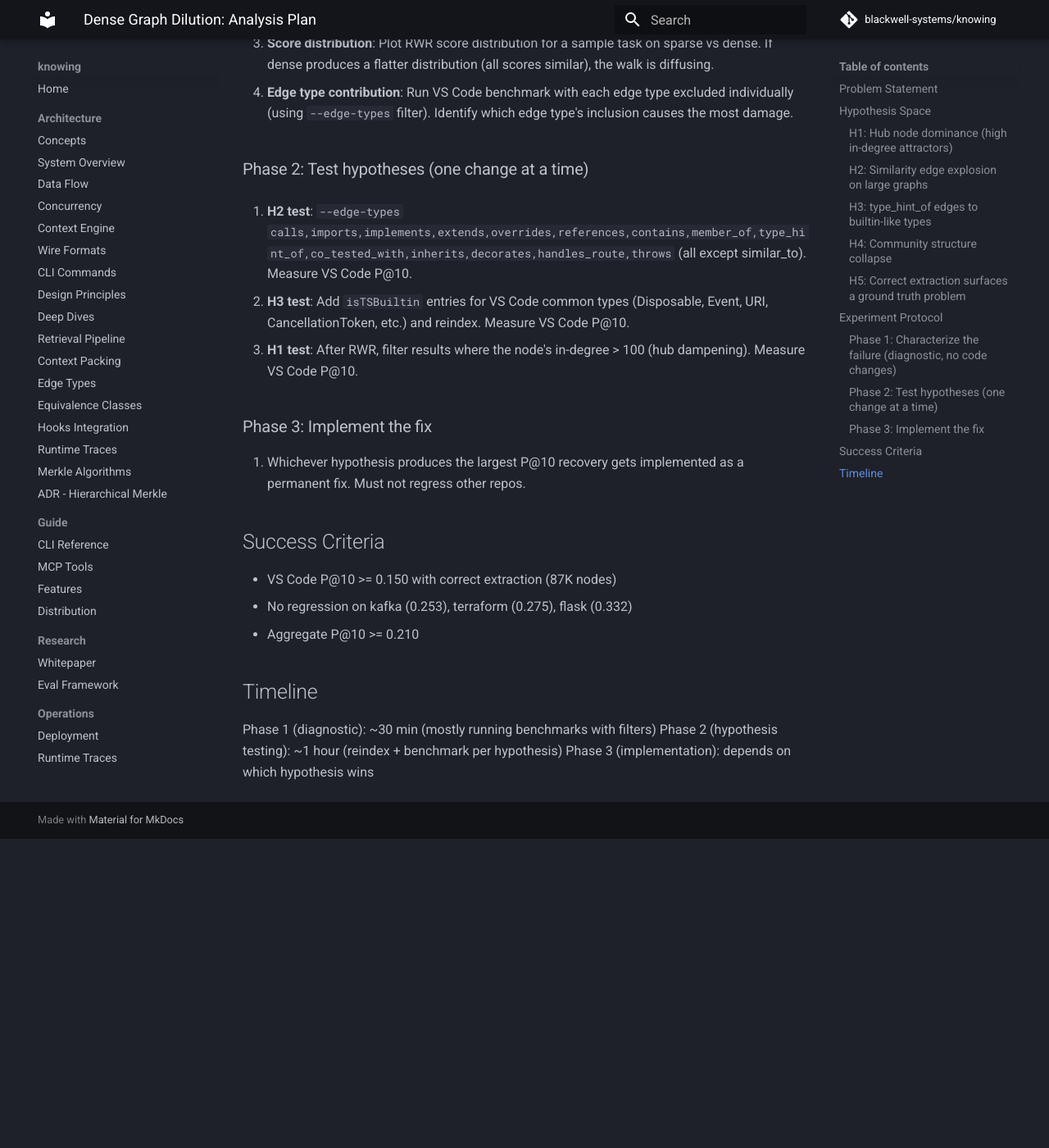
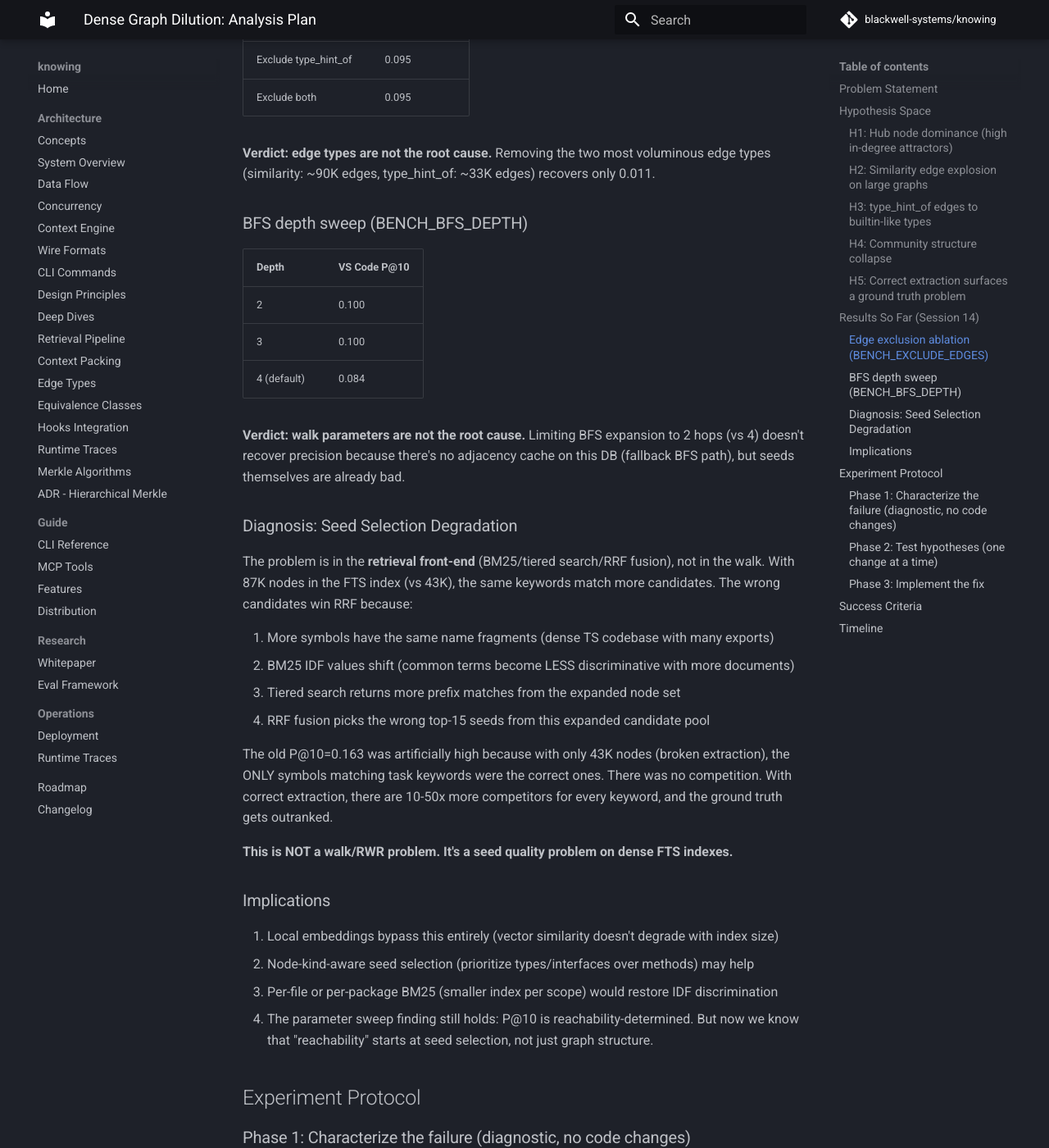
Before and after one commit to blackwell-systems/knowing, an MkDocs documentation site: the page built from docs/research/dense-graph-dilution-analysis.md, in a window 1280 px wide and 1400 px high, scrolled down 2144 px. Shown: the whole window at 82% size. Built offline with MkDocs 1.6.1 and Material for MkDocs 9.7.7, drawn with Linux system fonts in a browser that asks for light colours; comment, search, counter and statistics services are not loaded; before the commit the page ends 3167 px from its top, so only the background shows below that; some of the changed text lies outside the part shown.

Commit message:
docs: dense-graph analysis results (seed selection is root cause, not walk)

```diff
--- a/docs/research/dense-graph-dilution-analysis.md
+++ b/docs/research/dense-graph-dilution-analysis.md
@@ -73,6 +73,58 @@ new index and whether they're still the BEST answer for the task description.
 
 **Fix if confirmed:** Update fixtures to reflect proper extraction reality.
 
+## Results So Far (Session 14)
+
+### Edge exclusion ablation (BENCH_EXCLUDE_EDGES)
+
+| Config | VS Code P@10 |
+|--------|-------------|
+| All edges (dense 87K) | 0.084 |
+| Exclude similar_to | 0.095 |
+| Exclude type_hint_of | 0.095 |
+| Exclude both | 0.095 |
+
+**Verdict: edge types are not the root cause.** Removing the two most voluminous
+edge types (similarity: ~90K edges, type_hint_of: ~33K edges) recovers only 0.011.
+
+### BFS depth sweep (BENCH_BFS_DEPTH)
+
+| Depth | VS Code P@10 |
+|-------|-------------|
+| 2 | 0.100 |
+| 3 | 0.100 |
+| 4 (default) | 0.084 |
+
+**Verdict: walk parameters are not the root cause.** Limiting BFS expansion to
+2 hops (vs 4) doesn't recover precision because there's no adjacency cache on
+this DB (fallback BFS path), but seeds themselves are already bad.
+
+### Diagnosis: Seed Selection Degradation
+
+The problem is in the **retrieval front-end** (BM25/tiered search/RRF fusion),
+not in the walk. With 87K nodes in the FTS index (vs 43K), the same keywords
+match more candidates. The wrong candidates win RRF because:
+
+1. More symbols have the same name fragments (dense TS codebase with many exports)
+2. BM25 IDF values shift (common terms become LESS discriminative with more documents)
+3. Tiered search returns more prefix matches from the expanded node set
+4. RRF fusion picks the wrong top-15 seeds from this expanded candidate pool
+
+The old P@10=0.163 was artificially high because with only 43K nodes (broken
+extraction), the ONLY symbols matching task keywords were the correct ones.
+There was no competition. With correct extraction, there are 10-50x more
+competitors for every keyword, and the ground truth gets outranked.
+
+**This is NOT a walk/RWR problem. It's a seed quality problem on dense FTS indexes.**
+
+### Implications
+
+1. Local embeddings bypass this entirely (vector similarity doesn't degrade with index size)
+2. Node-kind-aware seed selection (prioritize types/interfaces over methods) may help
+3. Per-file or per-package BM25 (smaller index per scope) would restore IDF discrimination
+4. The parameter sweep finding still holds: P@10 is reachability-determined. But now we
+   know that "reachability" starts at seed selection, not just graph structure.
+
 ## Experiment Protocol
 
 ### Phase 1: Characterize the failure (diagnostic, no code changes)
```
